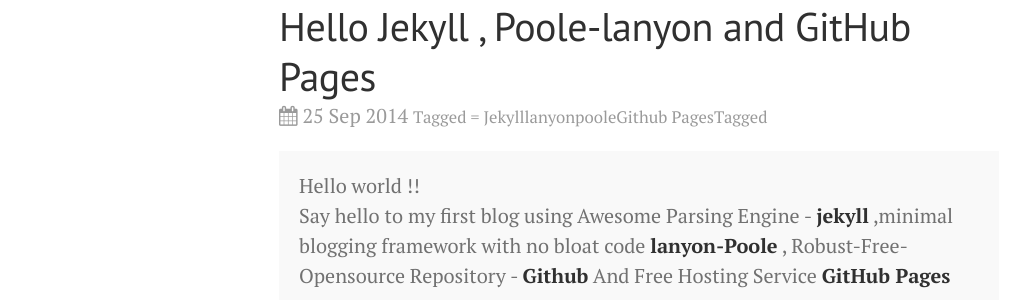
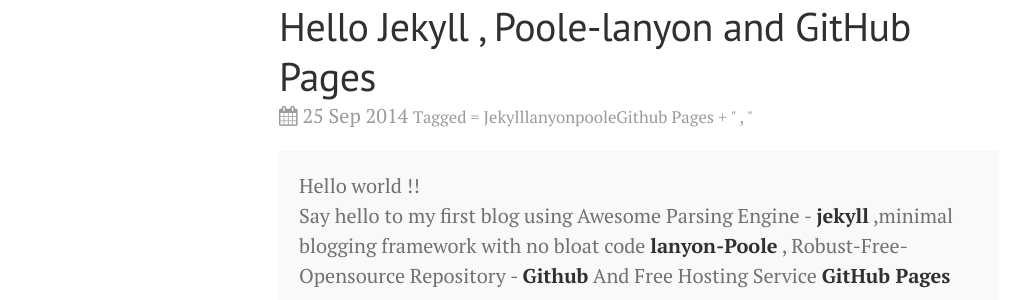
Before and after one commit to DharmeshPandav/dharmeshpandav.github.io, a Jekyll site: the page built from _posts/2014-09-25-Hello jekyll.md, in a window 1280 px wide. Shown: the part 131-431 px from the top of the page, without its empty margins (1-1030 px from the left). Built offline with Jekyll 4.4.1, drawn with Linux system fonts in a browser that asks for light colours; nearby versions of some CDN libraries; Markdown is read by kramdown in place of the engine named in the settings.

```diff
--- a/_layouts/post.html
+++ b/_layouts/post.html
@@ -10,9 +10,8 @@ comments:   true
             <i class="fa fa-calendar"></i>
             {{ page.date | date_to_string }}
             <small> Tagged
-             = {{ page.tags + "." }}Tagged
+             =  {{page.tags }} + " , "
             </small>
-
         </span>
     </span>
     {{ content }}
```
